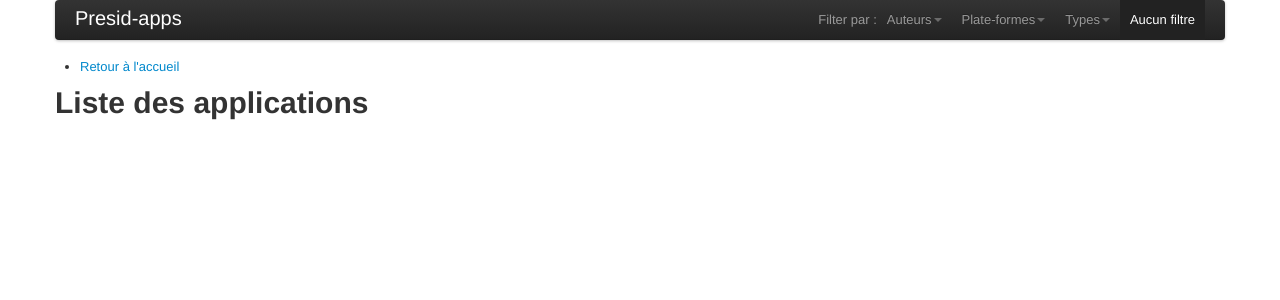
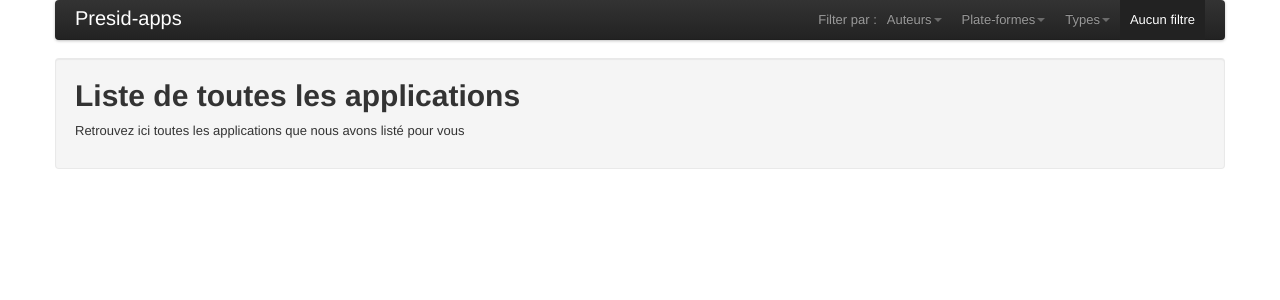
Before and after one commit to twidi/fpe2aa, a Django app: page /applications/ in a window 1280 px wide. Shown: the top 300 px of the page. Run offline with Django 3.2, Linux system fonts and the light colour scheme; data that the repository does not hold is empty; some libraries are stand-ins or nearby versions.

Commit message:
Page "List of all applications", done

```diff
--- a/source/fpe2aa/templates/fpe2aa/application_list.html
+++ b/source/fpe2aa/templates/fpe2aa/application_list.html
@@ -1,12 +1,13 @@
 {% extends "base.html" %}
 {% load thumbnail %}
 
+{% block header %}
+<section class="well">
+    <h1>Liste de toutes les applications</h1>
+    <p>Retrouvez ici toutes les applications que nous avons listé pour vous</p>
+</section>
+{% endblock %}
+
 {% block main %}
-<ul>
-    <li><a href="/">Retour à l'accueil</a></li>
-</ul>
-<h1>Liste des applications</h1>
-
-{% include "fpe2aa/includes/applications.html" with applications=object_list %}
-
+    {% include "fpe2aa/includes/applications.html" with applications=object_list %}
 {% endblock main %}
```
